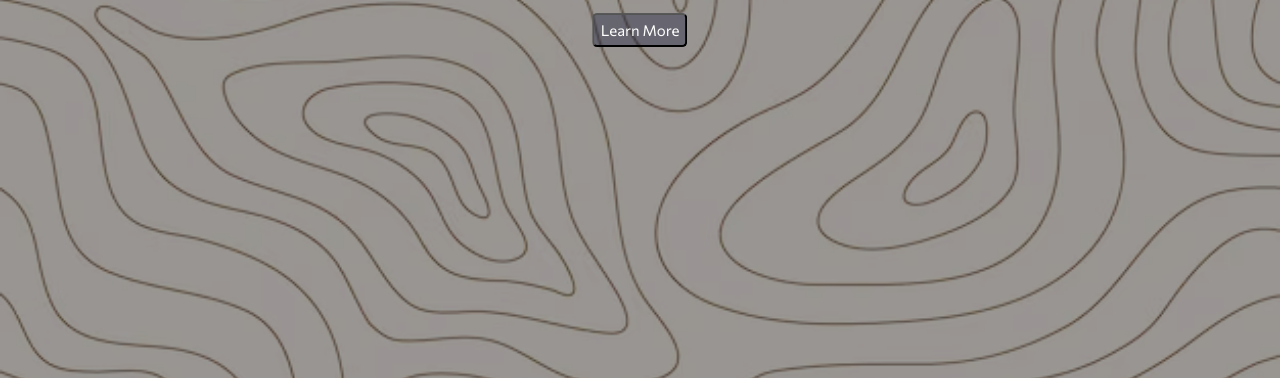
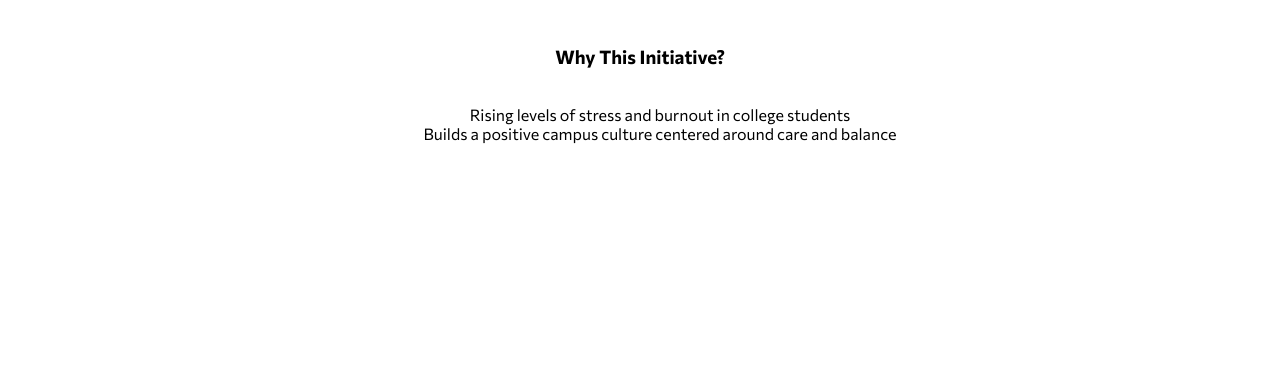
Before and after one commit to ladridam/Incare, a plain HTML site: page index.html in a window 1280 px wide. Shown: the part 502-880 px from the top of the page. After the commit the page ends 800 px from the top, so only its background shows below. Drawn offline with Linux system fonts and the light colour scheme.

Commit message:
update: section for incare-content added

```diff
--- a/css/index.css
+++ b/css/index.css
@@ -89,12 +89,14 @@ nav {
     position: relative;
     width: 100%;
     overflow: hidden;
-    max-height: 100vh;
+    max-height: 40vh;
+    object-fit: cover;
+    aspect-ratio: 1/1;
 }
 
 .hero img {
     width: 100%;
-    height: auto;
+    height: 40dvh;
     object-fit: cover;
 }
 
@@ -146,6 +148,20 @@ nav {
     background-color: #333;
     margin: 5px;
     transition: all 0.3s ease;
+}
+
+/*incare-content*/
+.incare-content h2, h3, p {
+    padding: 1px;
+    text-align: center;
+}
+.incare-content ol {
+    list-style: none;
+    text-align: center;
+}
+.incare-content h2:hover, h3:hover {
+    font-size: 2rem;
+    transition: all 0.3s ease-in-out;
 }
 
 /* Mobile Styles */
--- a/index.html
+++ b/index.html
@@ -37,6 +37,23 @@
                 <button>Learn More</button>
             </div>
         </section>
+        <section class="incare">
+            <div class="incare-content">
+                <h2>Our Vision</h2>
+                <p>To create a nurturing and inclusive space that empowers students to take charge of their wellbeing, build resilience, and cultivate habits that lead to a balanced and fulfilling life.</p>
+                <br>
+                <h3>Why This Initiative?</h3>
+                <p>
+                    <ol>
+                        <li>Rising levels of stress and burnout in college students</li>
+                        <li>Builds a positive campus culture centered around care and balance</li>
+                    </ol>
+                </p>
+            </div>
+        </section>
+        <section class="grid">
+
+        </section>
     </header>
 
     <script src="script/index.js"></script>
```
